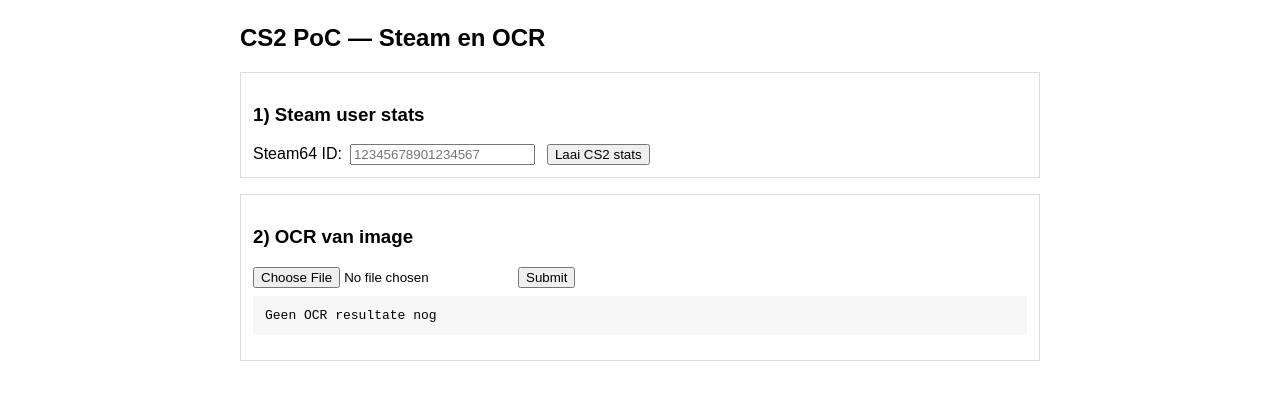
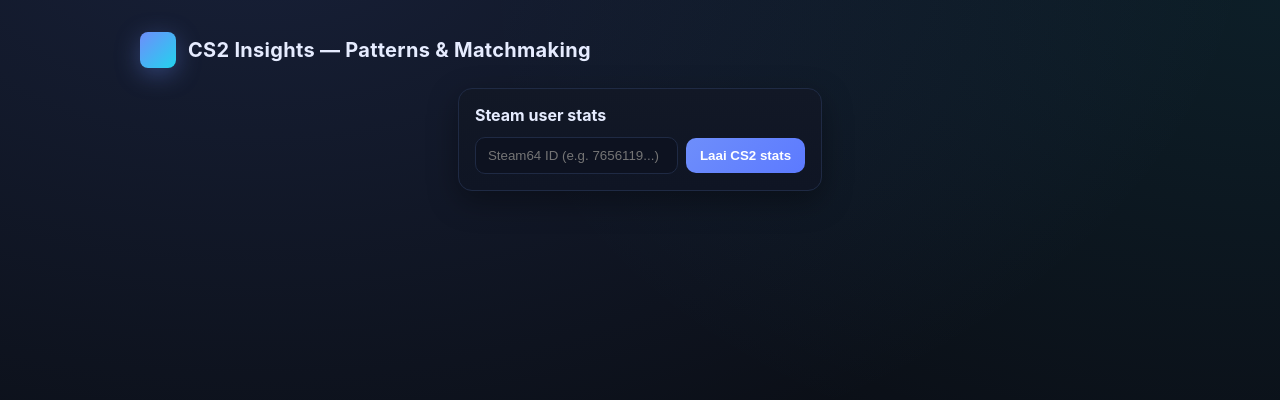
Before and after one commit to NSARG372-DA3/CS2-Frontend, a React (Create React App) app: page / in a window 1280 px wide. Shown: the top 400 px of the page. Built offline with nearby package versions, Linux system fonts and the light colour scheme.

Commit message:
frontend update

```diff
--- a/src/App.css
+++ b/src/App.css
@@ -1,38 +1,173 @@
-.App {
-  text-align: center;
+:root {
+  --bg: #0b0f17;
+  --panel: #121826;
+  --panel-2: #0f1524;
+  --text: #e6ecff;
+  --text-dim: #a7b3d1;
+  --primary: #6e8efb;
+  --primary-2: #5c7aff;
+  --accent: #22d3ee;
+  --danger: #ff5a5f;
+  --success: #10b981;
+  --border: #1f2a44;
+  --muted: #0d1220;
 }
 
-.App-logo {
-  height: 40vmin;
-  pointer-events: none;
+html,
+body,
+#root {
+  height: 100%;
 }
 
-@media (prefers-reduced-motion: no-preference) {
-  .App-logo {
-    animation: App-logo-spin infinite 20s linear;
-  }
+body {
+  margin: 0;
+  font-family: Inter, system-ui, -apple-system, Segoe UI, Roboto, Ubuntu,
+    Cantarell, Noto Sans, Helvetica Neue, Arial, "Apple Color Emoji",
+    "Segoe UI Emoji";
+  background: radial-gradient(
+      1000px 600px at 20% -10%,
+      rgba(94, 129, 244, 0.15),
+      transparent
+    ),
+    radial-gradient(
+      800px 500px at 100% 0%,
+      rgba(34, 211, 238, 0.08),
+      transparent
+    ),
+    var(--bg);
+  color: var(--text);
 }
 
-.App-header {
-  background-color: #282c34;
-  min-height: 100vh;
-  display: flex;
-  flex-direction: column;
-  align-items: center;
-  justify-content: center;
-  font-size: calc(10px + 2vmin);
-  color: white;
+.container {
+  max-width: 1000px;
+  margin: 0 auto;
+  padding: 32px 16px 48px;
 }
 
-.App-link {
-  color: #61dafb;
+.header {
+  display: flex;
+  align-items: center;
+  justify-content: space-between;
+  gap: 16px;
+  margin-bottom: 20px;
 }
 
-@keyframes App-logo-spin {
-  from {
-    transform: rotate(0deg);
+.brand {
+  display: flex;
+  align-items: center;
+  gap: 12px;
+}
+
+.brand-logo {
+  width: 36px;
+  height: 36px;
+  border-radius: 8px;
+  background: linear-gradient(135deg, var(--primary), var(--accent));
+  box-shadow: 0 6px 24px rgba(110, 142, 251, 0.35);
+}
+
+.brand-title {
+  font-size: 20px;
+  font-weight: 700;
+  letter-spacing: 0.3px;
+}
+
+.grid {
+  display: flex;
+  justify-content: center;
+  align-items: center;
+}
+
+/* @media (min-width: 980px) {
+  .grid {
+    grid-template-columns: 1.2fr 0.8fr;
   }
-  to {
-    transform: rotate(360deg);
-  }
+} */
+
+.card {
+  background: linear-gradient(180deg, var(--panel), var(--panel-2));
+  border: 1px solid var(--border);
+  border-radius: 14px;
+  padding: 16px;
+  box-shadow: 0 10px 30px rgba(0, 0, 0, 0.35);
 }
+
+.card h3 {
+  margin: 0 0 12px;
+  font-size: 16px;
+  font-weight: 700;
+}
+
+.row {
+  display: flex;
+  align-items: center;
+  gap: 8px;
+  flex-wrap: wrap;
+}
+
+.input {
+  background: var(--muted);
+  color: var(--text);
+  border: 1px solid var(--border);
+  border-radius: 10px;
+  padding: 10px 12px;
+  outline: none;
+}
+
+.btn {
+  background: linear-gradient(135deg, var(--primary), var(--primary-2));
+  color: white;
+  border: 0;
+  border-radius: 10px;
+  padding: 10px 14px;
+  cursor: pointer;
+  font-weight: 600;
+  transition: transform 0.05s ease-in-out, filter 0.15s;
+}
+.btn:hover {
+  filter: brightness(1.05);
+}
+.btn:active {
+  transform: translateY(1px);
+}
+
+.btn-secondary {
+  background: linear-gradient(135deg, #1f2937, #111827);
+}
+
+.stats-list {
+  list-style: none;
+  padding: 0;
+  margin: 8px 0 0;
+}
+.stats-list li {
+  padding: 6px 0;
+  color: var(--text-dim);
+}
+
+.table {
+  width: 100%;
+  border-collapse: collapse;
+}
+.table th,
+.table td {
+  padding: 10px 8px;
+}
+.table thead tr {
+  border-bottom: 1px solid var(--border);
+  background: rgba(255, 255, 255, 0.02);
+}
+.table tbody tr {
+  border-bottom: 1px solid rgba(255, 255, 255, 0.06);
+}
+.table tbody tr:hover {
+  background: rgba(110, 142, 251, 0.06);
+}
+
+.pre {
+  background: #0b1020;
+  border: 1px solid var(--border);
+  padding: 12px;
+  border-radius: 10px;
+  overflow: auto;
+}
--- a/src/App.js
+++ b/src/App.js
@@ -1,20 +1,26 @@
-// src/App.js
 import React, { useState } from "react";
-
+import "./App.css";
 function App() {
   const [steamId, setSteamId] = useState("");
   const [steamResult, setSteamResult] = useState(null);
   const [imageFile, setImageFile] = useState(null);
   const [ocrResult, setOcrResult] = useState(null);
   const [loading, setLoading] = useState(false);
+
+  // New state for similar players feature
+  const [similarPlayers, setSimilarPlayers] = useState(null);
+  const [loadingSimilar, setLoadingSimilar] = useState(false);
+
   const steamApiBase = "http://localhost:5001";
   const ocrApiBase = "http://localhost:5003";
+  const dbApiBase = "http://localhost:5000"; // Added DB API URL
 
   async function fetchCs2(e) {
     e.preventDefault();
     if (!steamId) return alert("Tik eers jou Steam ID in");
     setLoading(true);
     setSteamResult(null);
+    setSimilarPlayers(null); // Reset on new search
     try {
       const res = await fetch(
         `${steamApiBase}/steam/user/${encodeURIComponent(steamId)}/cs2`
@@ -25,6 +31,7 @@
       }
       const data = await res.json();
       setSteamResult(data);
+      console.log(data);
     } catch (err) {
       setSteamResult({ error: err.message });
     } finally {
@@ -32,6 +39,28 @@
     }
   }
 
+  // New function to find similar players
+  async function findSimilar() {
+    if (!steamId) return;
+    setLoadingSimilar(true);
+    setSimilarPlayers(null);
+    try {
+      const res = await fetch(
+        `${dbApiBase}/similar_players/${encodeURIComponent(steamId)}`
+      );
+      if (!res.ok) {
+        const err = await res.json().catch(() => ({ error: "unknown" }));
+        throw new Error(err.error || res.statusText);
+      }
+      const data = await res.json();
+      setSimilarPlayers(data.results);
+    } catch (err) {
+      // Use an object to store error message for consistent handling
+      setSimilarPlayers({ error: err.message });
+    } finally {
+      setLoadingSimilar(false);
+    }
+  }
   async function uploadImage(e) {
     e.preventDefault();
     if (!imageFile) return alert("Kies eers 'n image");
@@ -90,6 +119,71 @@
     if (!steamResult || !steamResult.stats) return null;
     const stat = steamResult.stats.find((s) => s.name === name);
     return stat ? stat.value : null;
+  }
+
+  // New component to render the list of similar players
+  function renderSimilarPlayers() {
+    if (loadingSimilar)
+      return <div style={{ marginTop: 12 }}>Soek vir spelers...</div>;
+    if (!similarPlayers) return null;
+    if (similarPlayers.error) {
+      return (
+        <div style={{ color: "red", marginTop: 12 }}>
+          Fout: {similarPlayers.error}
+        </div>
+      );
+    }
+    if (similarPlayers.length === 0) {
+      return (
+        <div style={{ marginTop: 12 }}>
+          Geen soortgelyke spelers in die databasis gevind nie.
+        </div>
+      );
+    }
+
+    return (
+      <div style={{ marginTop: 16 }}>
+        <h4>👥 Soortgelyke Spelers:</h4>
+        <table style={{ width: "100%", borderCollapse: "collapse" }}>
+          <thead>
+            <tr
+              style={{
+                borderBottom: "1px solid #000000ff",
+                background: "#000000ff",
+              }}
+            >
+              <th style={{ textAlign: "left", padding: 8 }}>Naam</th>
+              <th style={{ textAlign: "right", padding: 8 }}>Ure Gespeel</th>
+              <th style={{ textAlign: "right", padding: 8 }}>Matches</th>
+              <th style={{ textAlign: "right", padding: 8 }}>K/D</th>
+            </tr>
+          </thead>
+          <tbody>
+            {similarPlayers.map((player) => (
+              <tr
+                key={player.steam_id}
+                style={{ borderBottom: "1px solid #eee" }}
+              >
+                <td style={{ padding: 8 }}>
+                  {player.username || player.steam_id}
+                </td>
+                <td style={{ textAlign: "right", padding: 8 }}>
+                  {player.total_hours}
+                </td>
+                <td style={{ textAlign: "right", padding: 8 }}>
+                  {player.matches_played ?? "-"}
+                </td>
+                <td style={{ textAlign: "right", padding: 8 }}>
+                  {player.kd_ratio != null
+                    ? Number(player.kd_ratio).toFixed(2)
+                    : "-"}
+                </td>
+              </tr>
+            ))}
+          </tbody>
+        </table>
+      </div>
+    );
   }
 
   function renderPatterns() {
@@ -195,62 +289,79 @@
   }
 
   return (
-    <div
-      style={{
-        maxWidth: 800,
-        margin: "24px auto",
-        fontFamily: "Arial, sans-serif",
-      }}
-    >
-      <h2>CS2 PoC — Steam en OCR</h2>
+    <div className="container">
+      <div className="header">
+        <div className="brand">
+          <div className="brand-logo" />
+          <div className="brand-title">
+            CS2 Insights — Patterns & Matchmaking
+          </div>
+        </div>
+      </div>
 
-      <section
-        style={{ padding: 12, border: "1px solid #ddd", marginBottom: 16 }}
-      >
-        <h3>1) Steam user stats</h3>
-        <form onSubmit={fetchCs2}>
-          <label>
-            Steam64 ID:
+      <div className="grid">
+        <section className="card">
+          <h3>Steam user stats</h3>
+          <form onSubmit={fetchCs2} className="row">
             <input
+              className="input"
               value={steamId}
               onChange={(e) => setSteamId(e.target.value)}
-              placeholder="12345678901234567"
-              style={{ marginLeft: 8 }}
+              placeholder="Steam64 ID (e.g. 7656119...)"
             />
-          </label>
-          <button type="submit" style={{ marginLeft: 12 }}>
+            <button type="submit" className="btn">
               Laai CS2 stats
             </button>
           </form>
-        {loading && <div>Laai...</div>}
+          {loading && (
+            <div style={{ marginTop: 8, color: "#a7b3d1" }}>Laai...</div>
+          )}
           {steamResult && !steamResult.error && renderPatterns()}
           {steamResult?.error && (
-          <pre style={{ background: "#f7f7f7", padding: 12, marginTop: 8 }}>
+            <div className="pre" style={{ marginTop: 8 }}>
               Fout: {steamResult.error}
-          </pre>
+            </div>
+          )}
+
+          {steamId && (
+            <div style={{ marginTop: 12 }}>
+              <button
+                onClick={findSimilar}
+                disabled={loadingSimilar}
+                className="btn"
+              >
+                {loadingSimilar ? "Soek..." : "Vind soortgelyke spelers"}
+              </button>
+              {renderSimilarPlayers()}
+            </div>
           )}
         </section>
 
-      <section style={{ padding: 12, border: "1px solid #ddd" }}>
-        <h3>2) OCR van image</h3>
-        <form onSubmit={uploadImage}>
+        {/* <section className="card">
+          <h3>OCR van image</h3>
+          <form onSubmit={uploadImage} className="row">
             <input
+              className="input"
               type="file"
               accept="image/*"
-            onChange={(e) => setImageFile(e.target.files && e.target.files[0])}
+              onChange={(e) =>
+                setImageFile(e.target.files && e.target.files[0])
+              }
             />
-          <button type="submit" style={{ marginLeft: 12 }}>
+            <button type="submit" className="btn btn-secondary">
               Submit
             </button>
           </form>
-        <pre style={{ background: "#f7f7f7", padding: 12, marginTop: 8 }}>
+          <pre className="pre" style={{ marginTop: 8 }}>
             {ocrResult
               ? JSON.stringify(ocrResult, null, 2)
               : "Geen OCR resultate nog"}
           </pre>
-      </section>
+        </section> */}
+      </div>
     </div>
   );
 }
 
 export default App;
+//76561198787004874
```
Lines whose indentation alone changed are shown as unchanged.
